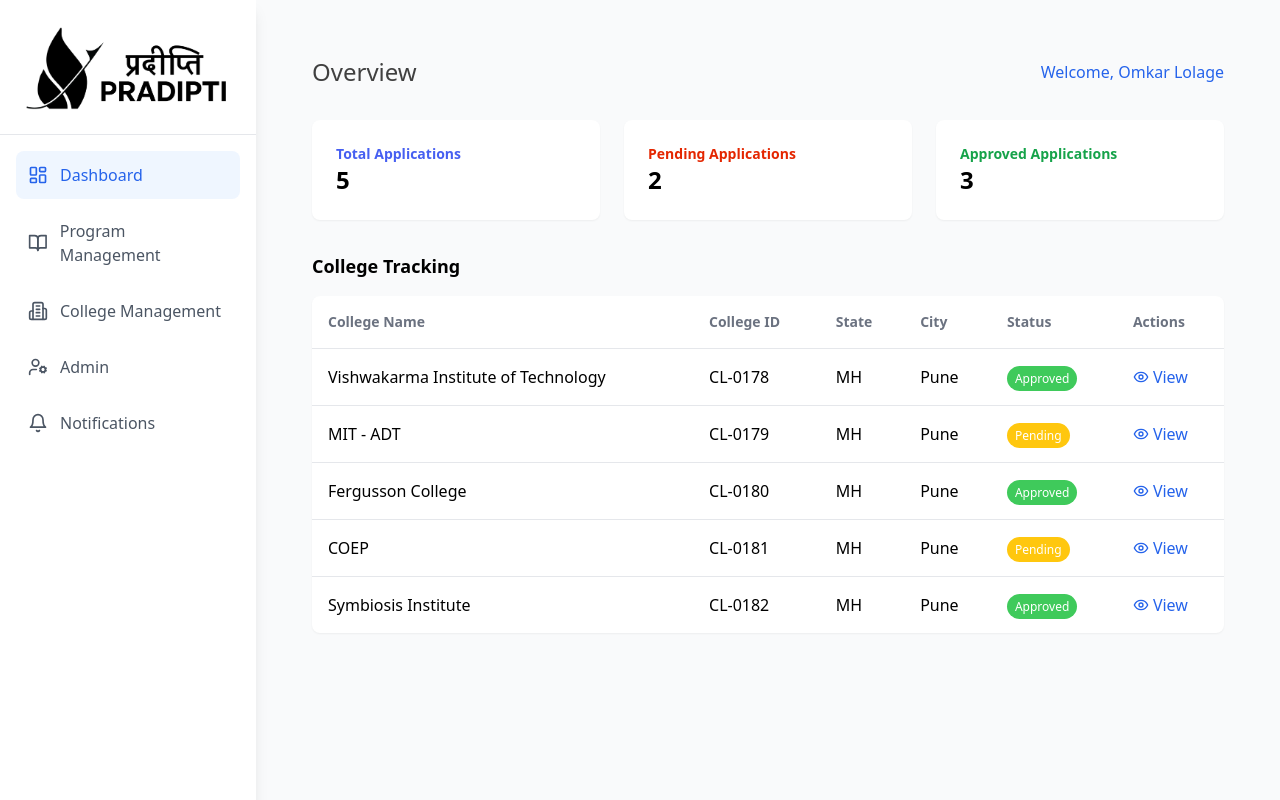
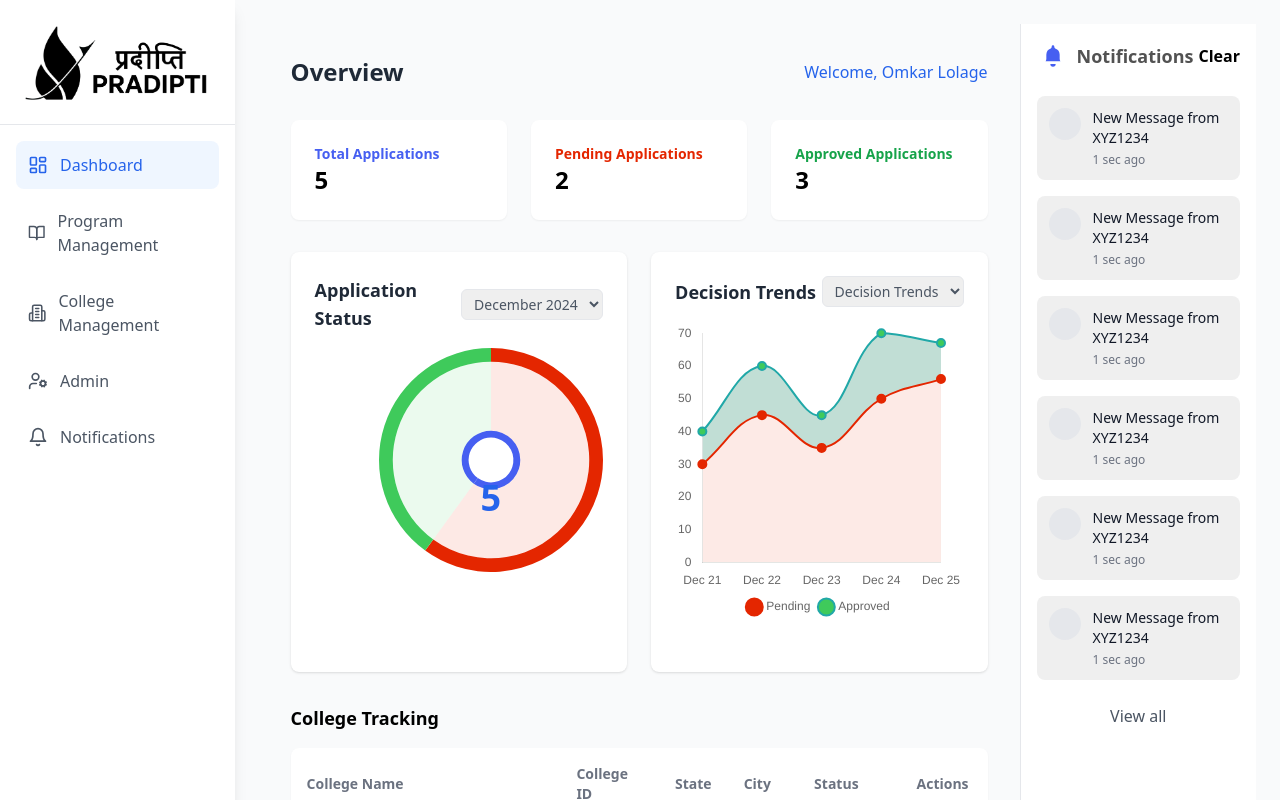
Before and after one commit to arya2004/Pradipti-Portal, a React (Vite) app in the folder client/: page / in a window 1280 px wide. Shown: the top 800 px of the page. Built offline with nearby package versions, Linux system fonts and the light colour scheme.

Commit message:
adds pie and line chart along with latest notification section for super admin Dashboard

```diff
--- a/client/package.json
+++ b/client/package.json
@@ -12,11 +12,14 @@
   "dependencies": {
     "@fortawesome/free-brands-svg-icons": "^6.7.2",
     "@fortawesome/react-fontawesome": "^0.2.2",
+    "chart.js": "^4.4.7",
     "lucide-react": "^0.344.0",
     "react": "^18.3.1",
+    "react-chartjs-2": "^5.3.0",
     "react-dom": "^18.3.1",
     "react-fontawesome": "^1.7.1",
-    "react-router-dom": "^6.22.3"
+    "react-router-dom": "^6.22.3",
+    "recharts": "^2.15.0"
   },
   "devDependencies": {
     "@eslint/js": "^9.9.1",
--- a/client/src/api/mockData.js
+++ b/client/src/api/mockData.js
@@ -15,7 +15,6 @@ export const updateCollegeStatus = (id, newStatus) => {
   return [...mockColleges]; // Return updated list for UI updates
 };
 
-
 const handleStatusChange = (collegeId, status) => {
   // Update the status using the function and get the updated list of colleges
   const updatedColleges = updateCollegeStatus(collegeId, status);
@@ -24,7 +23,6 @@ const handleStatusChange = (collegeId, status) => {
   setColleges(updatedColleges);
   setFilteredColleges(updatedColleges);
 };
-
 
 export const Program = {
   fetchPrograms: async () => [
@@ -49,6 +47,12 @@ const mockStudents = [
   { name: 'Omkar Lolage', id: 'APP0124', attended: true, status: 'Approved' },
   { name: 'Prajwal Weladi', id: 'APP0125', attended: true, status: 'Approved' },
   { name: 'Arya Rajvaidya', id: 'APP0126', attended: false, status: 'Rejected' }
+];
+
+const mockNotifications = [
+  { id: 1, message: "New application submitted", time: "1 min ago" },
+  { id: 2, message: "Application approved", time: "5 mins ago" },
+  { id: 3, message: "Program slots updated", time: "10 mins ago" }
 ];
 
 const mockUser = {
@@ -84,6 +88,11 @@ export const api = {
     return mockStudents;
   },
 
+  async fetchNotifications() {
+    await new Promise(resolve => setTimeout(resolve, 500));
+    return mockNotifications;
+  },
+
   async fetchCurrentUser() {
     await new Promise(resolve => setTimeout(resolve, 500));
     return mockUser;
--- a/client/src/pages/Dashboard.jsx
+++ b/client/src/pages/Dashboard.jsx
@@ -3,12 +3,35 @@ import { useNavigate } from "react-router-dom";
 import { StatCard } from "../components/StatCard";
 import { CollegeTable } from "../components/CollegeTable";
 import { api } from "../api/mockData";
-import Footer from "../components/Footer";
+import {
+  Chart as ChartJS,
+  ArcElement,
+  Tooltip,
+  Legend,
+  CategoryScale,
+  LinearScale,
+  PointElement,
+  LineElement,
+  Filler,
+} from "chart.js";
+import { Pie, Line } from "react-chartjs-2";
+
+ChartJS.register(
+  ArcElement,
+  Tooltip,
+  Legend,
+  CategoryScale,
+  LinearScale,
+  PointElement,
+  LineElement,
+  Filler
+);
 
 export function Dashboard() {
   const [colleges, setColleges] = useState([]);
-  const [stats, setStats] = useState({ total: 0, pending: 0, approved: 0 });
+  const [stats, setStats] = useState([]);
   const [user, setUser] = useState(null);
+  const [notifications, setNotifications] = useState([]);
   const [loading, setLoading] = useState(true);
   const [error, setError] = useState(null);
   const navigate = useNavigate();
@@ -17,15 +40,18 @@ export function Dashboard() {
     const fetchDashboardData = async () => {
       try {
         setLoading(true);
-        const [collegesData, statsData, userData] = await Promise.all([
-          api.fetchColleges(),
-          api.fetchStats(),
-          api.fetchCurrentUser(),
-        ]);
+        const [collegesData, statsData, userData, notificationsData] =
+          await Promise.all([
+            api.fetchColleges(),
+            api.fetchStats(),
+            api.fetchCurrentUser(),
+            api.fetchNotifications(),
+          ]);
 
         setColleges(collegesData);
         setStats(statsData);
         setUser(userData);
+        setNotifications(notificationsData);
       } catch (error) {
         console.error("Error fetching dashboard data:", error);
         setError("Failed to load dashboard data. Please try again later.");
@@ -36,6 +62,152 @@ export function Dashboard() {
 
     fetchDashboardData();
   }, []);
+  const pieData = {
+    labels: ["Approved", "Pending"],
+    datasets: [
+      {
+        data: [stats.approved || 0, stats.pending || 0],
+        backgroundColor: ["#E42600", "#3FCA5B"],
+        borderWidth: 0,
+      },
+      {
+        data: [stats.approved || 0, stats.pending || 0],
+        backgroundColor: ["rgba(228, 38, 0, 0.1)", "rgba(63, 202, 91, 0.1)"],
+        borderWidth: 0,
+        weight: 5,
+      },
+      {
+        data: [stats.approved || 0, stats.pending || 0],
+        backgroundColor: ["rgba(70, 95, 241, 1)"],
+        borderWidth: 0,
+        weight: 0.5,
+      },
+    ],
+  };
+  const pieOptions = {
+    plugins: {
+      legend: {
+        display: false,
+      },
+      tooltip: {
+        enabled: false,
+      },
+    },
+    cutout: "20%",
+    elements: {
+      arc: {
+        borderWidth: 0,
+      },
+    },
+    animation: false,
+  };
+  const lineData = {
+    labels: ["Dec 21", "Dec 22", "Dec 23", "Dec 24", "Dec 25"],
+    datasets: [
+      {
+        label: "Approved",
+        data: [40, 60, 45, 70, 67],
+        borderColor: "#21A8A8",
+        backgroundColor: "#C1DED5",
+        borderWidth: 2,
+        fill: "origin",
+        tension: 0.4,
+        pointRadius: 4,
+        pointBackgroundColor: "#3FCA5B",
+        // pointBorderColor: "#fff",
+        pointBorderWidth: 2,
+        order: 2,
+      },
+      {
+        label: "Pending",
+        data: [30, 45, 35, 50, 56],
+        borderColor: "#e42600",
+        backgroundColor: "#FDEAE6",
+        borderWidth: 2,
+        fill: "origin",
+        tension: 0.4,
+        pointRadius: 4,
+        pointBackgroundColor: "#E42600",
+        // pointBorderColor: "#fff",
+        pointBorderWidth: 2,
+        order: 1,
+      },
+    ],
+  };
+
+  const lineOptions = {
+    plugins: {
+      legend: {
+        position: "bottom",
+        labels: {
+          usePointStyle: true,
+          pointStyle: "circle",
+          padding: 10,
+          font: {
+            size: 12,
+          },
+        },
+      },
+      tooltip: {
+        mode: "index",
+        intersect: false,
+        backgroundColor: "white",
+        titleColor: "#333",
+        bodyColor: "#666",
+        borderColor: "#e5e7eb",
+        borderWidth: 1,
+        padding: 12,
+        boxPadding: 4,
+        usePointStyle: true,
+        callbacks: {
+          labelPointStyle: function (context) {
+            return {
+              pointStyle: "circle",
+              rotation: 0,
+            };
+          },
+        },
+      },
+    },
+    scales: {
+      y: {
+        beginAtZero: true,
+        grid: {
+          display: false,
+        },
+        ticks: {
+          font: {
+            size: 12,
+          },
+        },
+      },
+      x: {
+        grid: {
+          display: false,
+        },
+        ticks: {
+          font: {
+            size: 12,
+          },
+        },
+      },
+    },
+    interaction: {
+      mode: "nearest",
+      axis: "x",
+      intersect: false,
+    },
+    maintainAspectRatio: false,
+    elements: {
+      line: {
+        borderWidth: 2,
+      },
+      point: {
+        hitRadius: 8,
+        hoverRadius: 6,
+      },
+    },
+  };
 
   if (error) {
     return (
@@ -46,16 +218,16 @@ export function Dashboard() {
   }
 
   return (
-    <div className="flex flex-col min-h-screen">
+    <div className="flex flex-row min-h-screen">
       {/* Main Content */}
-      <div className="flex-grow p-6 md:p-8 pt-16 md:pt-8">
+      <div className="flex-grow p-6 md:p-8 pt-16 md:pt-8 bg-gray-50">
         <div className="flex justify-between items-center mb-8">
-          <h2 className="text-2xl text-tp font-SemiBold">Overview</h2>
+          <h2 className="text-2xl text-gray-800 font-semibold">Overview</h2>
           <div className="text-blue-600">
             {loading ? (
               <div className="animate-pulse bg-gray-200 h-6 w-32 rounded"></div>
             ) : (
-              `Welcome, ${user?.name || "User"}`
+              `Welcome, ${user?.name || "Admin"}`
             )}
           </div>
         </div>
@@ -78,11 +250,104 @@ export function Dashboard() {
           />
         </div>
 
+        {/* Charts Section */}
+        <div className="grid grid-cols-1 lg:grid-cols-2 gap-6 mb-8">
+          {/* Pie Chart */}
+          <div className="bg-white shadow rounded-lg p-6">
+            <div className="flex items-center justify-between mb-4">
+              <h3 className="text-lg font-semibold text-gray-800">
+                Application Status
+              </h3>
+              <select className="border rounded-md px-2 py-1 text-sm text-gray-600 hover:border-gray-400 focus:outline-none focus:ring-2 focus:ring-blue-500 focus:border-transparent">
+                <option>December 2024</option>
+              </select>
+            </div>
+            <div className="ms-16 relative h-[300px]">
+              <Pie
+                data={pieData}
+                options={pieOptions}
+                className="w-full h-full"
+              />
+              <div className="absolute top-1/2 left-1/2 transform -translate-x-1/2 -translate-y-1/2 text-center ">
+                <div className="text-4xl font-bold text-blue-600">
+                  {stats.total}
+                </div>
+              </div>
+            </div>
+          </div>
+
+          {/* Line Chart */}
+          <div className="bg-white shadow rounded-lg p-6">
+            <div className="flex items-center justify-between mb-4">
+              <h3 className="text-lg font-semibold text-gray-800">
+                Decision Trends
+              </h3>
+              <select className="border rounded-md px-2 py-1 text-sm text-gray-600 hover:border-gray-400 focus:outline-none focus:ring-2 focus:ring-blue-500 focus:border-transparent">
+                <option>Decision Trends</option>
+              </select>
+            </div>
+            <div className="h-[300px]">
+              <Line
+                data={lineData}
+                options={lineOptions}
+                className="w-full h-full"
+              />
+            </div>
+          </div>
+        </div>
+
         <div className="mb-6">
           <h3 className="text-lg font-semibold mb-4">College Tracking</h3>
           <CollegeTable colleges={colleges} loading={loading} />
-          {/* <Footer /> */}
         </div>
+      </div>
+
+      {/* Notifications Sidebar */}
+      <div className="w-full lg:w-1/4 bg-white border-l border-gray-200 p-4">
+        <div className="flex justify-between items-center mb-6">
+          <div className="flex items-center gap-2">
+            <svg
+              className="w-8 h-8 text-white"
+              fill="rgba(70, 95, 241, 1)"
+              stroke="currentColor"
+              viewBox="0 0 24 24"
+            >
+              <path
+                strokeLinecap="round"
+                strokeLinejoin="round"
+                strokeWidth="2"
+                d="M15 17h5l-1.405-1.405A2.032 2.032 0 0118 14.158V11a6.002 6.002 0 00-4-5.659V5a2 2 0 10-4 0v.341C7.67 6.165 6 8.388 6 11v3.159c0 .538-.214 1.055-.595 1.436L4 17h5m6 0v1a3 3 0 11-6 0v-1m6 0H9"
+              ></path>
+            </svg>
+            <h2 className="text-lg font-semibold text-textGray">
+              Notifications
+            </h2>
+          </div>
+          <button className="text-#6E6E6E hover:text-gray-800 transition-colors duration-200 font-semibold">
+            Clear
+          </button>
+        </div>
+
+        <div className="space-y-4 max-h-[calc(100vh-12rem)] overflow-y-auto">
+          {[1, 2, 3, 4, 5, 6].map((_, index) => (
+            <div
+              key={index}
+              className="flex items-start gap-3 p-3 bg-myGray rounded-lg hover:bg-gray-100 transition-colors duration-200"
+            >
+              <div className="w-8 h-8 bg-gray-200 rounded-full flex-shrink-0"></div>
+              <div className="flex-grow">
+                <p className="text-sm text-gray-900 font-medium">
+                  New Message from XYZ1234
+                </p>
+                <p className="text-xs text-gray-500 mt-1">1 sec ago</p>
+              </div>
+            </div>
+          ))}
+        </div>
+
+        <button className="w-full mt-4 py-2 text-center text-gray-600 hover:text-gray-800 transition-colors duration-200 font-medium">
+          View all
+        </button>
       </div>
     </div>
   );
--- a/client/tailwind.config.js
+++ b/client/tailwind.config.js
@@ -12,6 +12,8 @@ export default {
         textGreen: '#00891B',
         bgGreen: 'rgba(63, 202, 91, 0.26)',
         bgRed: 'rgba(228, 38, 0, 0.15)',
+        myGray: "rgba(217, 217, 217, 0.42)",
+        textGray: "#525252",
       }
     },
   },
```
Also changed, not shown: 1 other file (tests, documents, lock files or other folders).
